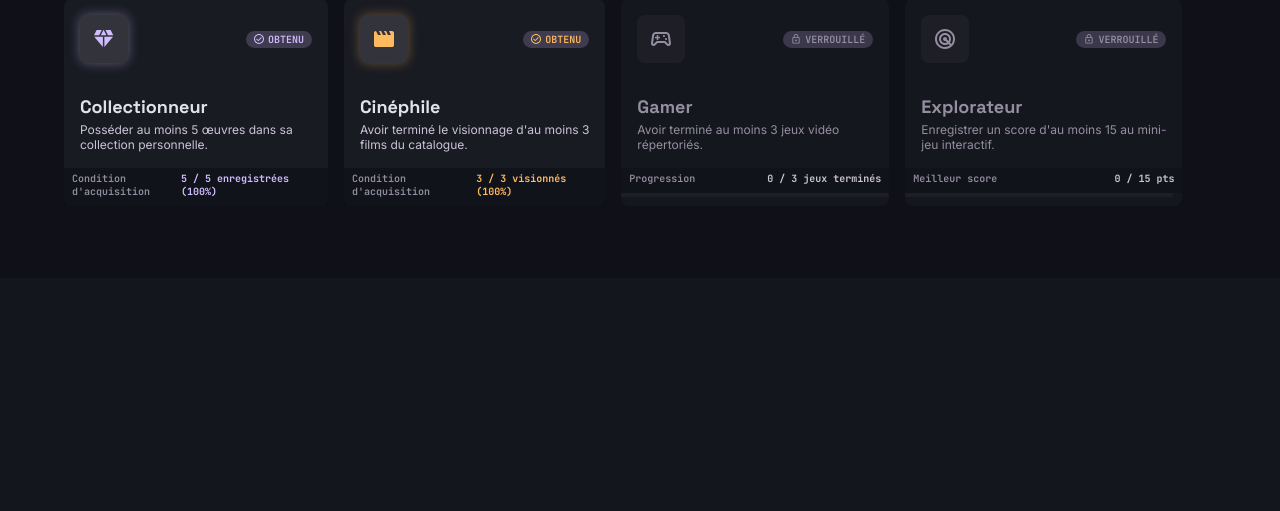
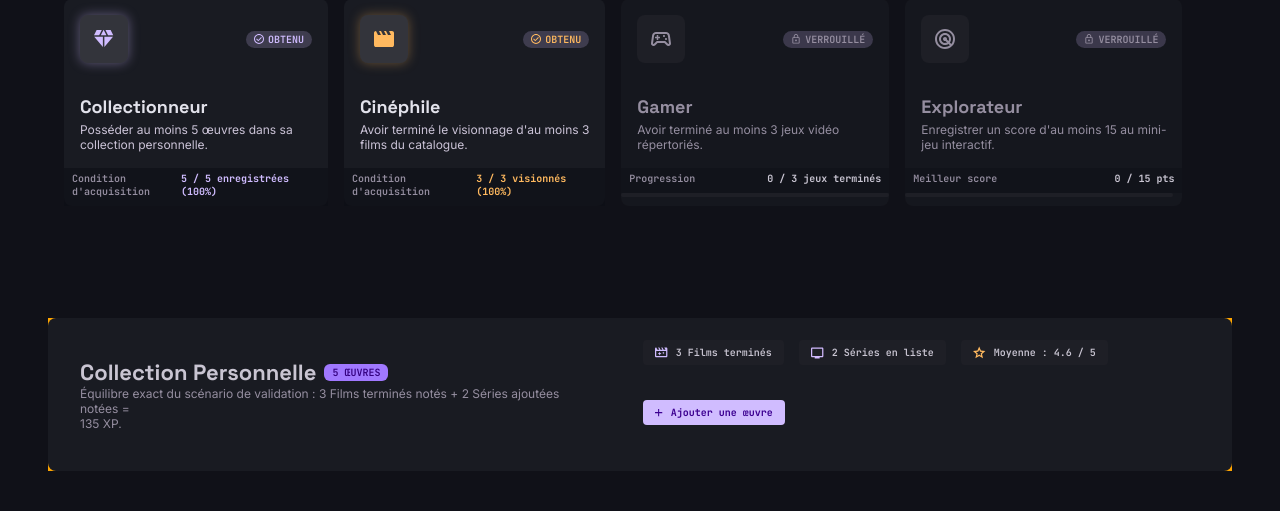
Before and after one commit to Matteo95310/VAULT, a PHP site: page /profile.html in a window 1280 px wide. Shown: the part 534-1045 px from the top of the page. Before the commit the page ends 731 px from the top, so only its background shows below. Run offline with PHP 8.4, Linux system fonts and the light colour scheme.

Commit message:
top collection finish

```diff
--- a/assets/css/profil.css
+++ b/assets/css/profil.css
@@ -831,5 +831,176 @@ body #middle_badges .badges_container .barre_black_e {
     height: 4px;
     border-radius: 12px;
     overflow: hidden;
+}
+
+
+body #collection_personnelle {
+    background-color: orange;
+    display: flex;
+    flex-direction: column;
+    margin: 40px 48px 40px 48px;
+    gap: 16px;
 
 }
+body #collection_personnelle .container_top {
+    display: flex;
+    background-color: #191B22;
+    border-radius: 8px;
+    padding: 16px;
+    gap: 30px;
+
+}
+body #collection_personnelle .container_top .container_text_collection {
+    background-color: #191B22;
+    display: flex;
+    justify-content: space-between;
+
+}
+
+body #collection_personnelle .container_top .container_text_collection .titre_collection{
+    background-color: #191B22;
+    margin: 24px 16px;
+}
+
+
+
+body #collection_personnelle .container_top .container_text_collection .titre_collection .five_oeuvres{
+    display: flex;
+    gap: 8px;
+    align-items: center;
+
+}
+
+body #collection_personnelle .container_top .container_text_collection .titre_collection .five_oeuvres p {
+    font-family: Space Grotesk;
+    font-weight: 700;
+    font-size: 22px;
+}
+
+body #collection_personnelle .container_top .container_text_collection .titre_collection .five_oeuvres .cinq_oeuvres {
+    background-color: #A078FF;
+    border-radius: 6px;
+    padding: 2px 8px 2px 8px;
+
+
+}
+
+body #collection_personnelle .container_top .container_text_collection .titre_collection .five_oeuvres .cinq_oeuvres p {
+    font-family: JetBrains Mono;
+    font-weight: 600;
+    font-size: 10px;
+    color: #340080;
+
+}
+
+body #collection_personnelle .container_top .container_text_collection .titre_collection .text_equilibre p {
+    font-family: Inter;
+    font-weight: 400;
+    font-size: 12px;
+    color: #958EA0;
+
+}
+
+body #collection_personnelle .container_top .container_magnette {
+    display: flex;
+    flex-direction: column;
+    padding: 6px;
+    width: 590px;
+    gap: 35px;
+
+
+}
+
+body #collection_personnelle .container_top .container_magnette .three_magnette {
+    display: flex;
+    gap: 15px;
+}
+
+body #collection_personnelle .container_top .container_magnette .three_magnette .magnette_film {
+    display: flex;
+    align-items: center;
+    background-color: #1E1F26;
+    border-radius: 4px;
+    gap: 8px;
+    padding: 6px 12px 6px 12px;
+}
+
+body #collection_personnelle .container_top .container_magnette .three_magnette .magnette_film img {
+    width: 13px;
+    height: 11px;
+
+
+}
+
+body #collection_personnelle .container_top .container_magnette .three_magnette .magnette_film p{
+    font-family: JetBrains Mono;
+    font-weight: 600;
+    font-size: 10px;
+
+}
+
+body #collection_personnelle .container_top .container_magnette .three_magnette .magnette_series {
+    display: flex;
+    align-items: center;
+    background-color: #1E1F26;
+    border-radius: 4px;
+    gap: 8px;
+    padding: 6px 12px 6px 12px;
+}
+
+body #collection_personnelle .container_top .container_magnette .three_magnette .magnette_series img {
+    width: 13px;
+    height: 12px;
+}
+
+body #collection_personnelle .container_top .container_magnette .three_magnette .magnette_series p {
+    font-family: JetBrains Mono;
+    font-weight: 600;
+    font-size: 10px;
+}
+
+
+body #collection_personnelle .container_top .container_magnette .three_magnette .magnette_moyenne {
+    display: flex;
+    align-items: center;
+    background-color: #1E1F26;
+    border-radius: 4px;
+    gap: 8px;
+    padding: 6px 12px 6px 12px;
+}
+
+body #collection_personnelle .container_top .container_magnette .three_magnette .magnette_moyenne img {
+    width: 13px;
+    height: 13px;
+}
+
+body #collection_personnelle .container_top .container_magnette .three_magnette .magnette_moyenne p {
+    font-family: JetBrains Mono;
+    font-weight: 600;
+    font-size: 10px;
+
+}
+
+body #collection_personnelle .container_top .container_magnette .one_magnette_p .magnette_ajouter{
+    display: flex;
+    align-items: center;
+    position: absolute;
+    background-color: #D0BCFF;
+    border-radius: 4px;
+    gap: 8px;
+    padding: 6px 12px 6px 12px;
+
+}
+
+body #collection_personnelle .container_top .container_magnette .one_magnette_p .magnette_ajouter img {
+    width: 8px;
+    height: 8px;
+
+}
+
+body #collection_personnelle .container_top .container_magnette .one_magnette_p .magnette_ajouter p {
+    font-family: JetBrains Mono;
+    font-weight: 700;
+    font-size: 10px;
+    color: #3C0091;
+}
--- a/profile.html
+++ b/profile.html
@@ -394,7 +394,59 @@
         </div>
 
 
-
     </div>
 </section>
+<section id="collection_personnelle">
+    <div class="container_top">
+
+        <div class="container_text_collection">
+
+
+            <div class="titre_collection">
+                <div class="five_oeuvres">
+                    <p> Collection Personnelle </p>
+
+                    <div class="cinq_oeuvres">
+                        <p> 5 ŒUVRES </p>
+                    </div>
+                </div>
+                <div class="text_equilibre">
+                    <p> Équilibre exact du scénario de validation : 3 Films terminés notés + 2 Séries ajoutées notées =
+                        <br/> 135 XP.
+                    </p>
+                </div>
+            </div>
+        </div>
+
+        <div class="container_magnette">
+
+            <div class="three_magnette">
+                <div class="magnette_film">
+                    <img src="assets/images/Iconfilm.svg" alt="icon film">
+                    <p> 3 Films terminés </p>
+                </div>
+
+                <div class="magnette_series">
+                    <img src="assets/images/Iconseries.svg" alt="icon series">
+                    <p> 2 Séries en liste </p>
+                </div>
+
+                <div class="magnette_moyenne">
+                    <img src="assets/images/Iconmoyenne.svg" alt="icon moyenne">
+                    <p> Moyenne : 4.6 / 5 </p>
+                </div>
+            </div>
+
+            <div class="one_magnette_p">
+                <div class="magnette_ajouter">
+                    <img src="assets/images/Iconajout.svg" alt="icon ajout">
+                    <p> Ajouter une œuvre </p>
+
+                </div>
+            </div>
+
+        </div>
+    </div>
+
+</section>
 </body>
```
Also changed, not shown: assets/images/Iconajout.svg (added), assets/images/Iconfilm.svg (added), assets/images/Iconmoyenne.svg (added), assets/images/Iconseries.svg (added).
